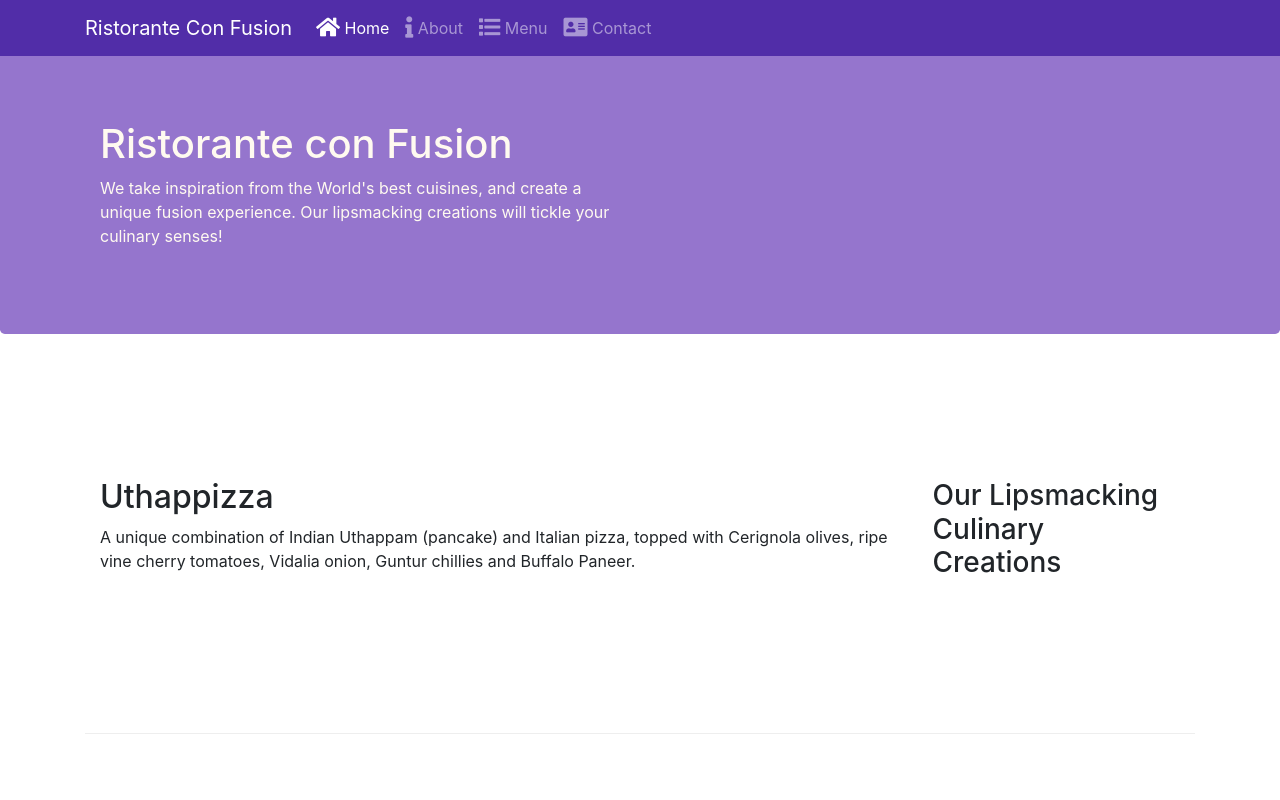
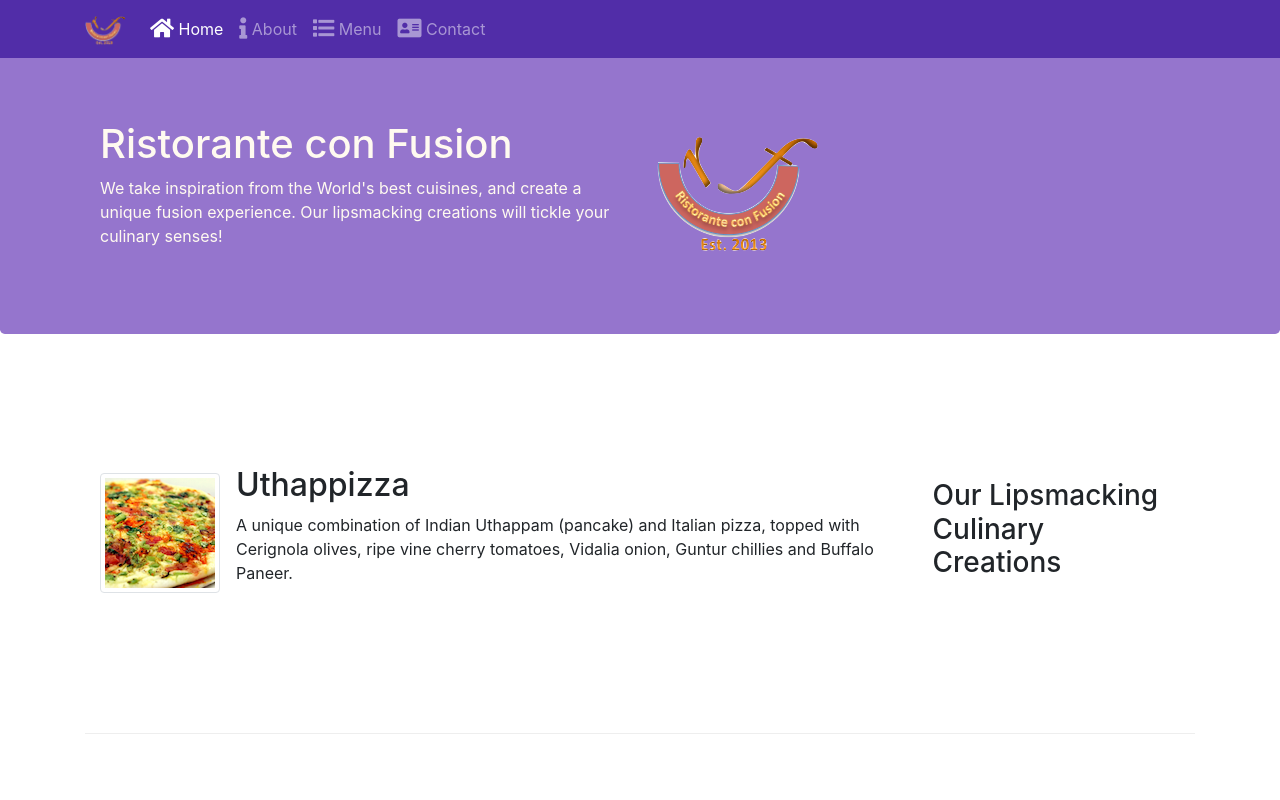
Before and after one commit to NadezhdaBabenko/Coursera-React, a website: page index.html in a window 1280 px wide. Shown: the top 800 px of the page. Drawn offline with nearby package versions, Linux system fonts and the light colour scheme.

Commit message:
Images and Media

```diff
--- a/index.html
+++ b/index.html
@@ -22,7 +22,7 @@
             <button class="navbar-toggler" type="button" data-toggle="collapse" data-target="#Navbar">
                 <span class="navbar-toggler-icon"></span>
             </button>
-           <a class="navbar-brand" href="#">Ristorante Con Fusion</a>
+           <a class="navbar-brand" href="#"><img src="./img/logo.png" height="30" width="41"></a>
             <div class="collapse navbar-collapse" id="Navbar">
                 <ul class="navbar-nav mr-auto">
                     <li class="nav-item active"><a class="nav-link" href="#"><span class="fa fa-home fa-lg"></span> Home</a></li>
@@ -41,7 +41,8 @@
                     <h1>Ristorante con Fusion</h1>
                     <p>We take inspiration from the World's best cuisines, and create a unique fusion experience. Our lipsmacking creations will tickle your culinary senses!</p>
                 </div>
-                <div class="col-12 col-sm">
+                <div class="col-12 col-sm align-self-center">
+                    <img src="./img/logo.png" class="img-fluid">
                 </div>
             </div>
         </div>
@@ -53,11 +54,15 @@
                 <h3>Our Lipsmacking Culinary Creations</h3>
             </div>
             <div class="col col-sm order-sm-first col-md">
-                <h2>Uthappizza</h2>
-                <p>A unique combination of Indian Uthappam (pancake) and Italian pizza, topped with Cerignola olives, ripe vine cherry tomatoes, Vidalia onion, Guntur chillies and Buffalo Paneer.</p>
+                <div class="media">
+                    <img src="./img/uthappizza.png" alt="Uthappizza" class="d-flex mr-3 img-thumbnail align-self-center">
+                    <div class="media-body ">
+                        <h2 class="mt-0">Uthappizza</h2>
+                        <p>A unique combination of Indian Uthappam (pancake) and Italian pizza, topped with Cerignola olives, ripe vine cherry tomatoes, Vidalia onion, Guntur chillies and Buffalo Paneer.</p>
+                    </div>
+                </div>
             </div>
         </div>
-
 
         <div class="row row-content align-items-center">
             <div class="col-12 col-sm-4 col-md-3">
@@ -74,9 +79,14 @@
                 <h3>Meet our Culinary Specialists</h3>
             </div>
             <div class="col col-sm order-sm-first col-md">
-                <h2>Alberto Somayya</h2>
-                <h4>Executive Chef</h4>
-                <p>Award winning three-star Michelin chef with wide International experience having worked closely with whos-who in the culinary world, he specializes in creating mouthwatering Indo-Italian fusion experiences. </p>
+                <div class="media">
+                    <img class="d-flex mr-3 img-thumbnail align-self-center" src="./img/alberto.png" alt="Alberto Somayya">
+                    <div class="media-body">
+                        <h2 class="mt-0">Alberto Somayya</h2>
+                        <h4>Executive Chef</h4>
+                        <p>Award winning three-star Michelin chef with wide International experience having worked closely with whos-who in the culinary world, he specializes in creating mouthwatering Indo-Italian fusion experiences. </p>
+                    </div>
+                </div>
             </div>
         </div>
     </div>
@@ -122,6 +132,8 @@
            </div>
         </div>
     </footer>
+
+
     <!-- jQuery first, then Popper.js, then Bootstrap JS. -->
     <script src="node_modules/jquery/dist/jquery.slim.min.js"></script>
     <script src="node_modules/popper.js/dist/umd/popper.min.js"></script>
```
Also changed, not shown: aboutus.html (+3 -2 lines), contactus.html (+3 -2 lines), img/alberto.png (added), img/buffet.png (added), img/logo.png (added), img/uthappizza.png (added), 2 other files.
